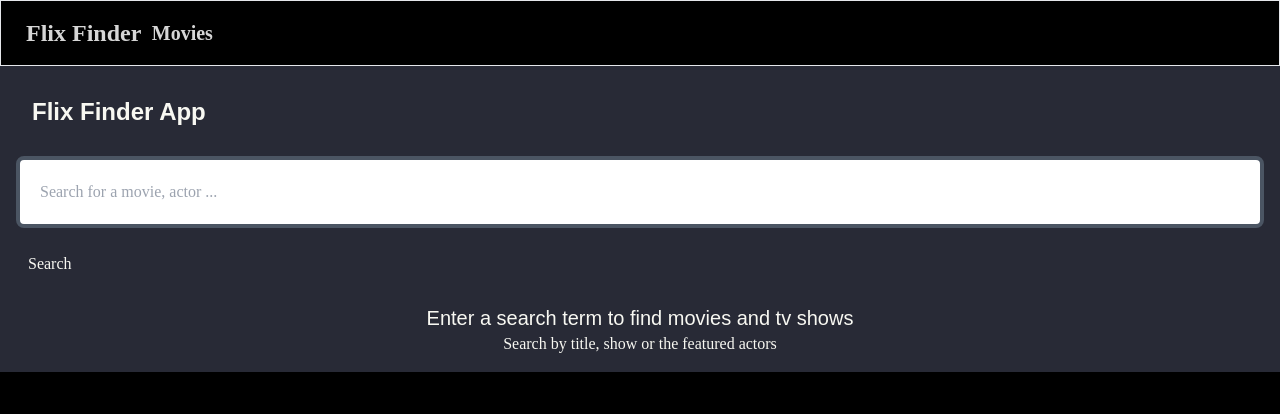
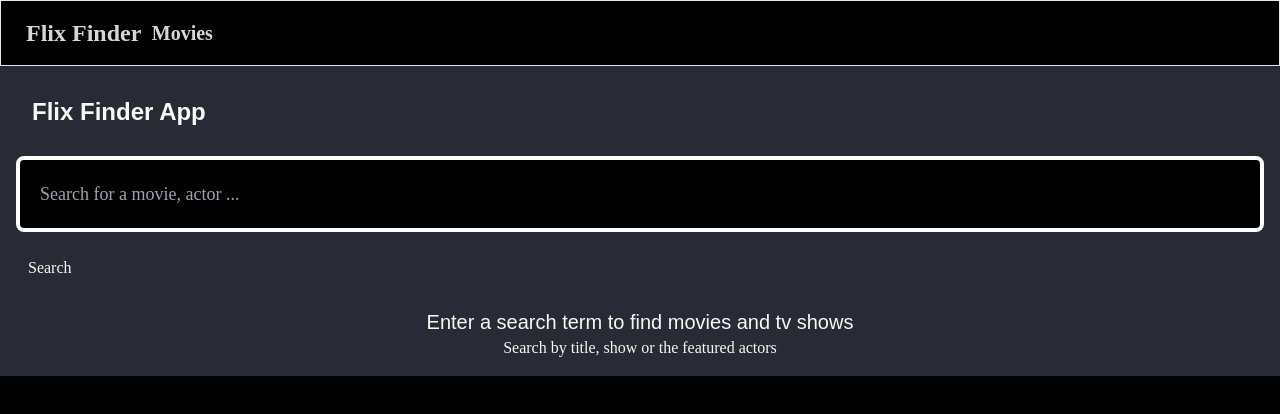
Before and after one commit to RW2023/next-movies, a Next.js app: page /movies in a window 1280 px wide. Shown: the top 414 px of the page. Built offline with nearby package versions, Linux system fonts and the light colour scheme.

Commit message:
update search bar text

```diff
--- a/src/components/SearchBar.tsx
+++ b/src/components/SearchBar.tsx
@@ -15,7 +15,7 @@ const SearchBar: React.FC<{ onSearch: (query: string) => void }> = ({
   return (
     <form onSubmit={handleSubmit}>
       <input
-        className=" border-4 border-gray-600 rounded-lg p-2 bg-headline text-black sm:w-full sm:p-5 w-3/4  my-3 "
+        className=" border-4 border-headline rounded-lg p-2 bg-tertiary text-highlight  text-lg  sm:w-full sm:p-5 w-3/4  my-3"
         type="text"
         value={query}
         onChange={(e) => setQuery(e.target.value)}
```
